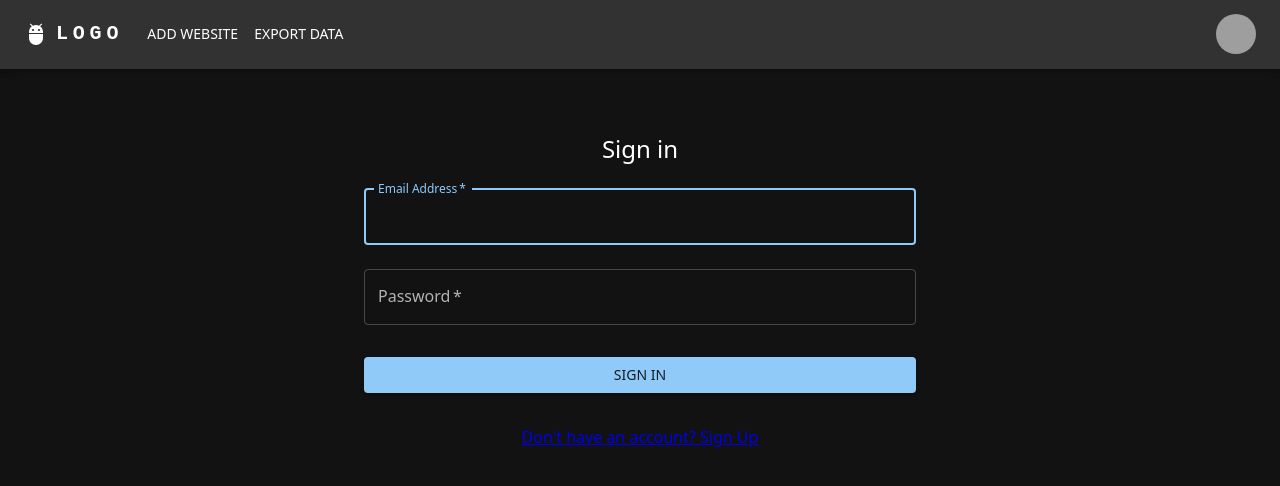
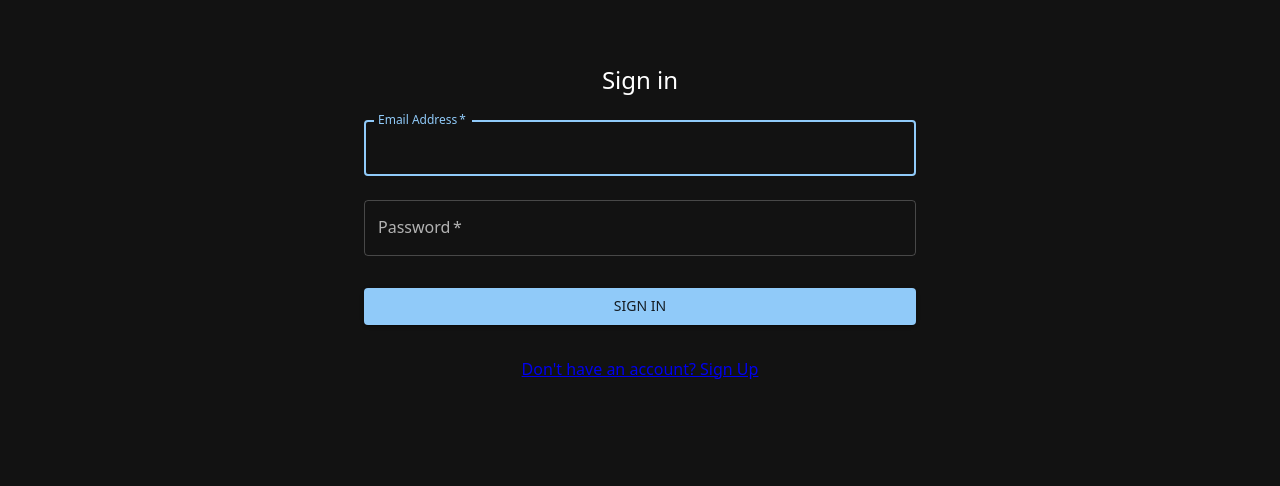
Before and after one commit to frederik-lunde/pingify, a React (Vite) app in the folder client/: page /login in a window 1280 px wide. Shown: the top 486 px of the page. Built offline with nearby package versions, Linux system fonts and the light colour scheme; grey boxes are pictures that could not be loaded.

Commit message:
navbar only when logged in

```diff
--- a/client/src/App.tsx
+++ b/client/src/App.tsx
@@ -1,6 +1,6 @@
 // client/src/App.tsx
 import { BrowserRouter, Routes, Route } from 'react-router';
-import { AuthProvider } from './context/AuthContext';
+import { AuthProvider, useAuth } from './context/AuthContext';
 import Dashboard from './pages/Dashboard';
 import WebsiteDetails from './pages/WebsiteDetails';
 import Login from './pages/Login';
@@ -9,12 +9,12 @@ import { CssBaseline } from '@mui/material';
 import Navbar from './components/Navbar';
 import ProtectedRoute from './components/ProtectedRoute';
 
-function App() {
+function AppContent() {
+  const { user } = useAuth();
+
   return (
-    <AuthProvider>
-      <BrowserRouter>
-        <CssBaseline />
-        <Navbar />
+    <>
+      {user && <Navbar />}
       <Routes>
         <Route path="/login" element={<Login />} />
         <Route path="/register" element={<Register />} />
@@ -35,6 +35,16 @@ function App() {
           }
         />
       </Routes>
+    </>
+  );
+}
+
+function App() {
+  return (
+    <AuthProvider>
+      <BrowserRouter>
+        <CssBaseline />
+        <AppContent />
       </BrowserRouter>
     </AuthProvider>
   );
```
Lines whose indentation alone changed are shown as unchanged.
